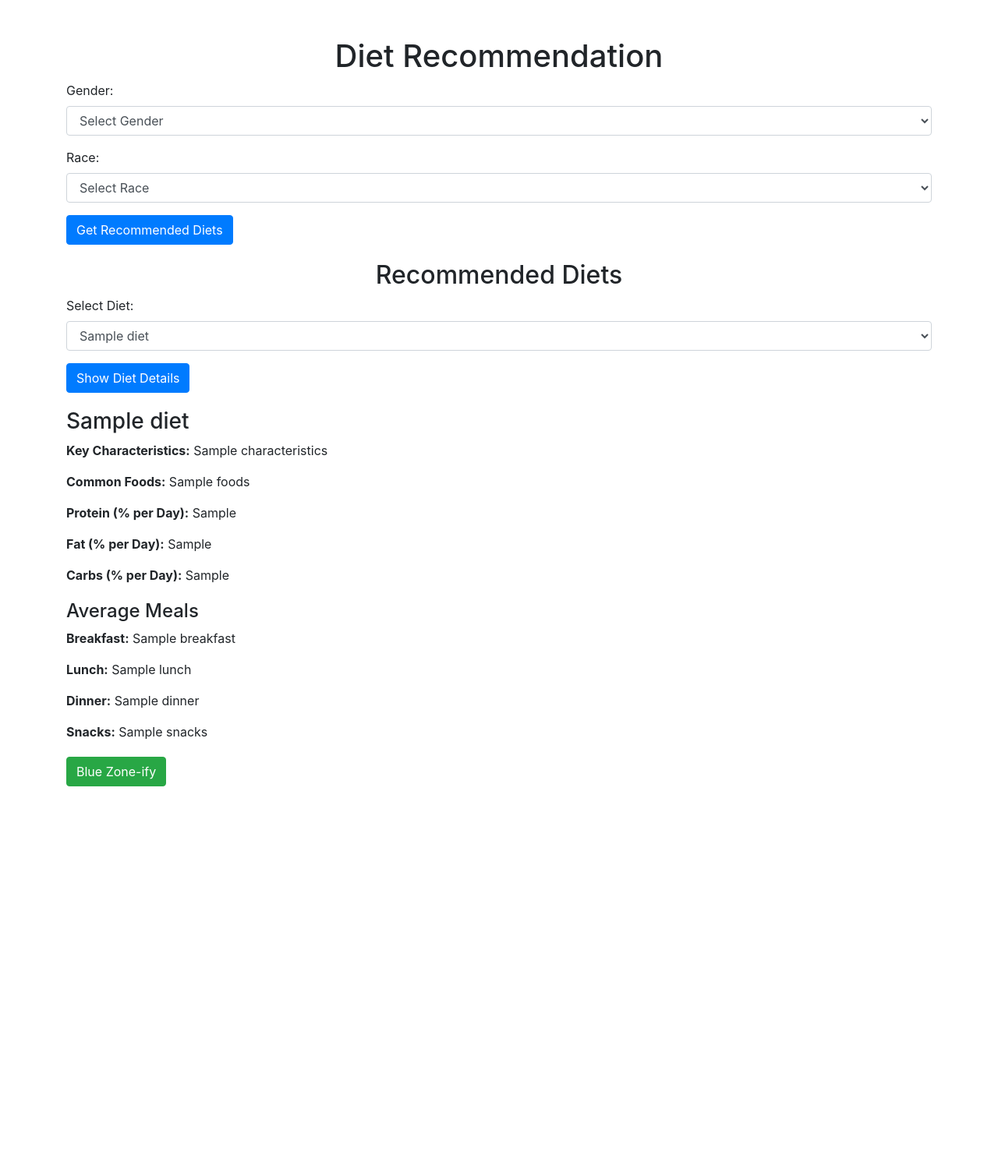
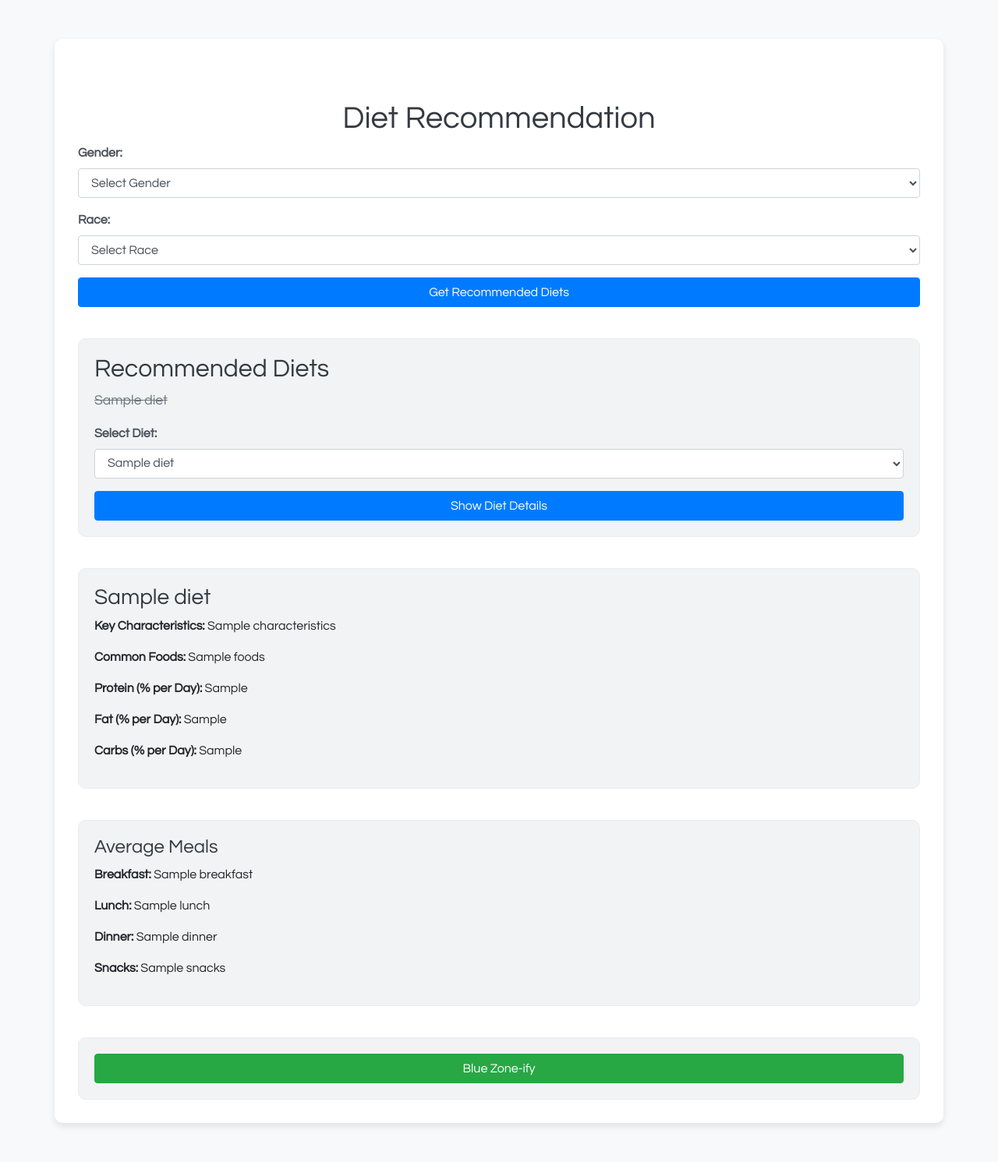
Before and after one commit to aairen/diet4me, a Flask app: template templates/index.html in a window 1280 px wide. Shown: the whole page at 78% size. Before the commit the page ends 1009 px from the top, so only its background shows below. Run offline with Flask 3, Linux system fonts and the light colour scheme; the template is opened without the code that fills it: most values are stand-ins (such as "Sample title", 1, 10 or a date in 2020); some libraries are stand-ins or nearby versions.

Commit message:
refined index.html, added styles.css, updated app.py

```diff
--- a/app.py
+++ b/app.py
@@ -74,7 +74,7 @@ def index():
         if 'blue_zone' in request.form:
             blue_zone = True
 
-    return render_template('index.html', diets=recommended_diets, diet=selected_diet, diet_meals=diet_meals_selected, blue_zone=blue_zone, selected_diet=selected_diet)
+    return render_template('index.html', all_diets=diets, diets=recommended_diets, diet=selected_diet, diet_meals=diet_meals_selected, blue_zone=blue_zone, selected_diet=selected_diet)
 
 if __name__ == '__main__':
     app.run(debug=True)
--- /dev/null
+++ b/static/css/styles.css
@@ -0,0 +1,56 @@
+body {
+    background-color: #f8f9fa;
+    font-family: 'Questrial', sans-serif;
+}
+
+h1, h2, h3, h4 {
+    color: #343a40;
+}
+
+.container {
+    background-color: #ffffff;
+    border-radius: 10px;
+    box-shadow: 0 4px 8px rgba(0, 0, 0, 0.1);
+    padding: 30px;
+    margin-top: 50px;
+    margin-bottom: 50px;
+}
+
+.form-group label {
+    font-weight: bold;
+    color: #495057;
+}
+
+.btn-primary, .btn-success {
+    transition: background-color 0.3s, box-shadow 0.3s;
+}
+
+.btn-primary:hover {
+    background-color: #0056b3;
+    box-shadow: 0 4px 6px rgba(0, 0, 0, 0.1);
+}
+
+.btn-success:hover {
+    background-color: #218838;
+    box-shadow: 0 4px 6px rgba(0, 0, 0, 0.1);
+}
+
+.diet-container, .diet-info, .diet-meals, .blue-zone {
+    margin-top: 40px;
+    padding: 20px;
+    border: 1px solid #e9ecef;
+    border-radius: 10px;
+    background-color: #f1f3f5;
+}
+
+.diet-list {
+    font-size: 1.1em;
+    color: #495057;
+    font-weight: bold;
+}
+
+.eliminated-diet {
+    text-decoration: line-through;
+    color: #6c757d;
+    font-weight: normal;
+}
--- a/templates/index.html
+++ b/templates/index.html
@@ -5,12 +5,8 @@
     <meta name="viewport" content="width=device-width, initial-scale=1.0">
     <title>Diet Recommendation</title>
     <link rel="stylesheet" href="https://stackpath.bootstrapcdn.com/bootstrap/4.5.2/css/bootstrap.min.css">
-    <style>
-        .diet-container { margin-top: 20px; }
-        .diet-info { margin-top: 20px; }
-        .blue-zone { margin-top: 20px; }
-        .diet-meals { margin-top: 20px; }
-    </style>
+    <link href="https://fonts.googleapis.com/css2?family=Questrial&display=swap" rel="stylesheet">
+    <link rel="stylesheet" href="{{ url_for('static', filename='css/styles.css') }}">
 </head>
 <body>
     <div class="container">
@@ -20,27 +16,38 @@
                 <label for="gender">Gender:</label>
                 <select class="form-control" id="gender" name="gender" required>
                     <option value="">Select Gender</option>
-                    <option value="Male">Male</option>
-                    <option value="Female">Female</option>
+                    <option value="Male" {% if request.form.get('gender') == 'Male' %}selected{% endif %}>Male</option>
+                    <option value="Female" {% if request.form.get('gender') == 'Female' %}selected{% endif %}>Female</option>
                 </select>
             </div>
             <div class="form-group">
                 <label for="race">Race:</label>
                 <select class="form-control" id="race" name="race" required>
                     <option value="">Select Race</option>
-                    <option value="African American">African American</option>
-                    <option value="Hispanic">Hispanic</option>
-                    <option value="Caucasian">Caucasian</option>
-                    <option value="Native American">Native American</option>
-                    <option value="Asian American">Asian American</option>
+                    <option value="African American" {% if request.form.get('race') == 'African American' %}selected{% endif %}>African American</option>
+                    <option value="Hispanic" {% if request.form.get('race') == 'Hispanic' %}selected{% endif %}>Hispanic</option>
+                    <option value="Caucasian" {% if request.form.get('race') == 'Caucasian' %}selected{% endif %}>Caucasian</option>
+                    <option value="Native American" {% if request.form.get('race') == 'Native American' %}selected{% endif %}>Native American</option>
+                    <option value="Asian American" {% if request.form.get('race') == 'Asian American' %}selected{% endif %}>Asian American</option>
                 </select>
             </div>
-            <button type="submit" class="btn btn-primary">Get Recommended Diets</button>
+            <button type="submit" class="btn btn-primary btn-block">Get Recommended Diets</button>
         </form>
 
         {% if diets %}
         <div class="diet-container">
-            <h2 class="text-center">Recommended Diets</h2>
+            <h2>Recommended Diets</h2>
+
+            <p class="diet-list">
+                {% for diet in all_diets %}
+                    {% if diet in diets %}
+                        {{ diet.name }}{% if not loop.last %}, {% endif %}
+                    {% else %}
+                        <span class="eliminated-diet">{{ diet.name }}</span>{% if not loop.last %}, {% endif %}
+                    {% endif %}
+                {% endfor %}
+            </p>
+
             <form method="POST">
                 <input type="hidden" name="gender" value="{{ request.form.get('gender') }}">
                 <input type="hidden" name="race" value="{{ request.form.get('race') }}">
@@ -48,11 +55,11 @@
                     <label for="diet">Select Diet:</label>
                     <select class="form-control" id="diet" name="diet" required>
                         {% for diet in diets %}
-                            <option value="{{ diet.name }}">{{ diet.name }}</option>
+                            <option value="{{ diet.name }}" {% if request.form.get('diet') == diet.name %}selected{% endif %}>{{ diet.name }}</option>
                         {% endfor %}
                     </select>
                 </div>
-                <button type="submit" class="btn btn-primary">Show Diet Details</button>
+                <button type="submit" class="btn btn-primary btn-block">Show Diet Details</button>
             </form>
         </div>
         {% endif %}
@@ -79,7 +86,7 @@
             <input type="hidden" name="gender" value="{{ request.form.get('gender') }}">
             <input type="hidden" name="race" value="{{ request.form.get('race') }}">
             <input type="hidden" name="diet" value="{{ diet.name }}">
-            <button type="submit" name="blue_zone" class="btn btn-success">Blue Zone-ify</button>
+            <button type="submit" name="blue_zone" class="btn btn-success btn-block">Blue Zone-ify</button>
         </form>
 
         {% if blue_zone %}
```
